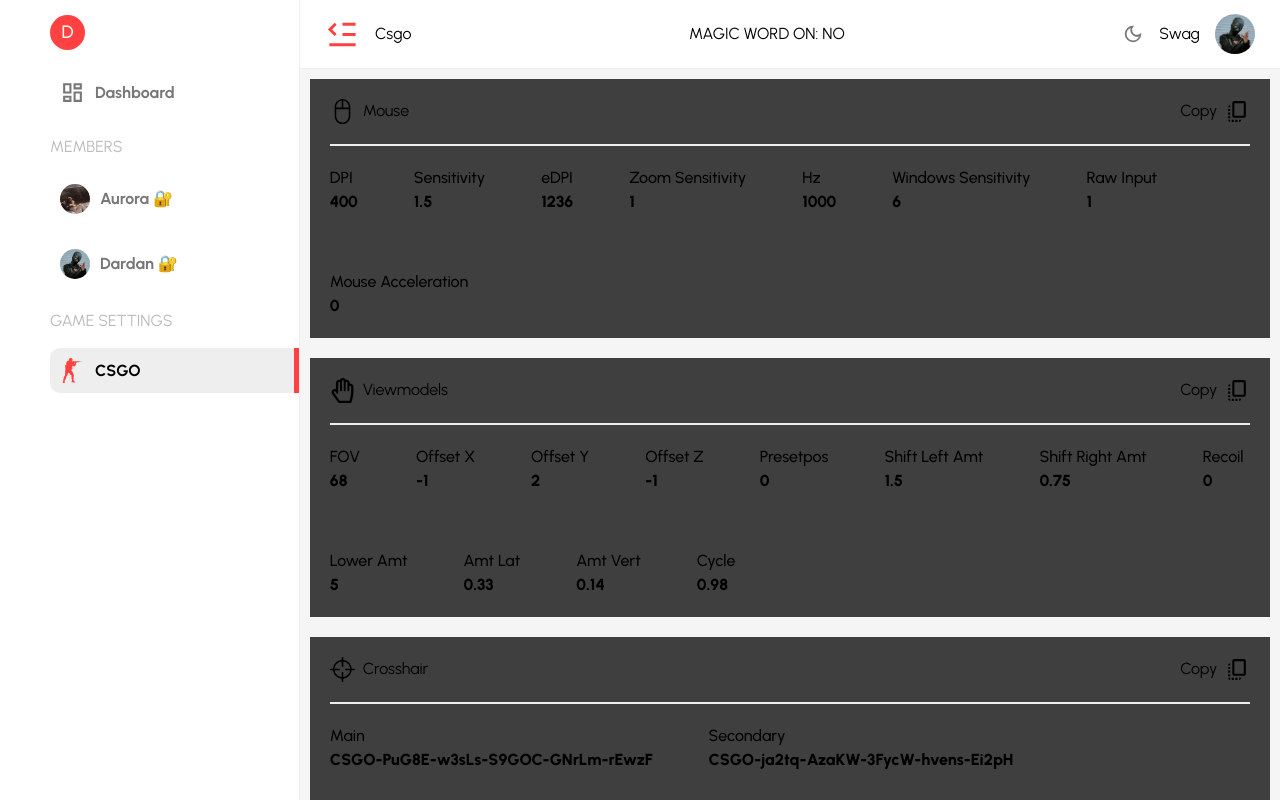
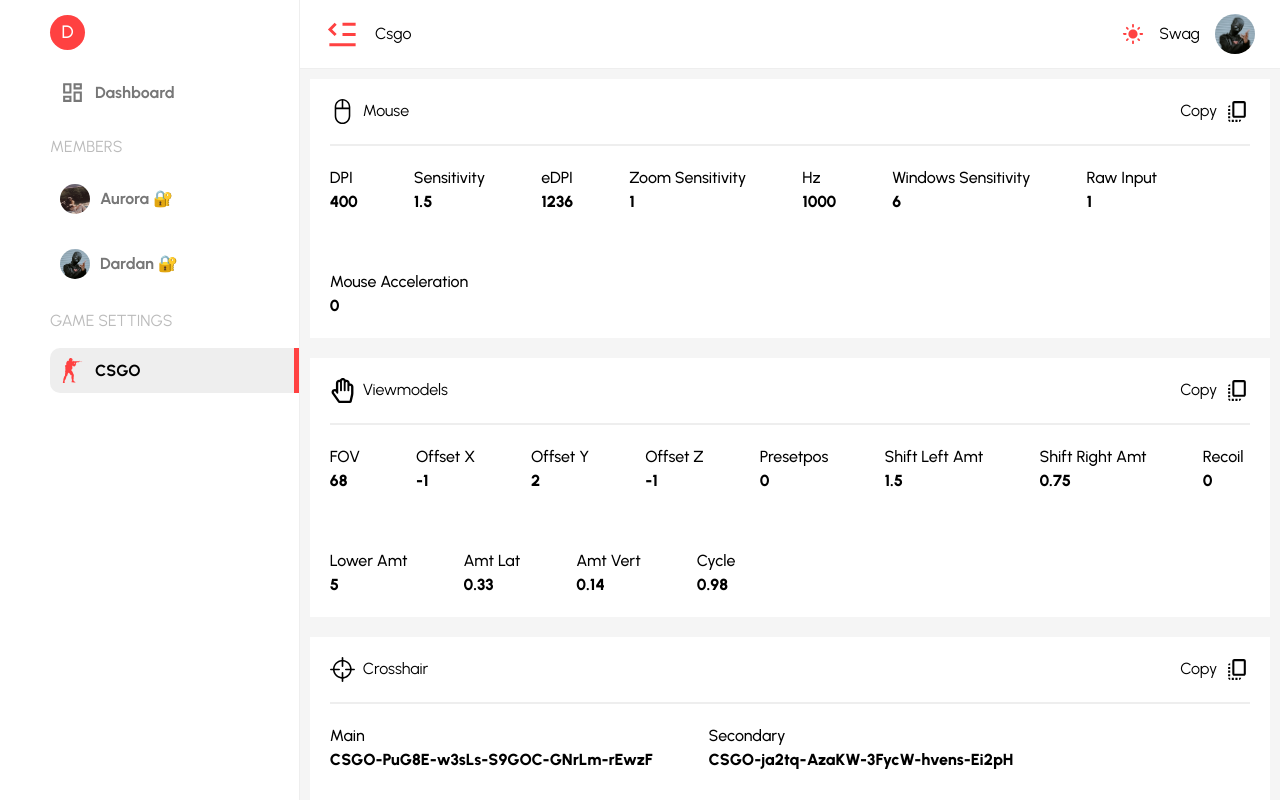
Before and after one commit to dardan743/portfolio, a React (Create React App) app: page /csgo in a window 1280 px wide. Built offline with nearby package versions, Linux system fonts and the light colour scheme; what i18next-xhr-backend would draw is missing.

Commit message:
fixed dark mode

```diff
--- a/src/components/admin/Navigation.jsx
+++ b/src/components/admin/Navigation.jsx
@@ -17,7 +17,7 @@
   let [isOpen, setIsOpen] = useState(false);
   const openModal = () => setIsOpen(true);
   const closeModal = () => setIsOpen(false);
-  const obj = JSON.parse(localStorage.getItem("magic_word"));
+  // const obj = JSON.parse(localStorage.getItem("magic_word"));
 
   const phrase = {
     magic: keyword,
@@ -44,7 +44,7 @@
             {window.location.pathname.split("/")?.[1]}
           </p>
         </div>
-        MAGIC WORD ON: {obj?.magic === "Dardan" ? "YES" : "NO"}
+        {/* MAGIC WORD ON: {obj?.magic === "Dardan" ? "YES" : "NO"} */}
         <div className="dashboard_navigation_icons">
           {/* <Player url={Song} /> */}
           {ToggleView}
@@ -83,8 +83,6 @@
                 leaveTo="opacity-0 scale-95"
               >
                 <Dialog.Panel className="w-full max-w-md transform overflow-hidden rounded-2xl bg-white p-6 text-left align-middle shadow-xl transition-all">
-                  {obj?.magic !== null && (
-                    <>
                   <Dialog.Title
                     as="h3"
                     className="text-lg text-center font-medium leading-6 text-gray-900"
@@ -96,26 +94,20 @@
                       Dardan
                     </p>
                   </div>
-                    </>
-                  )}
 
-                  {obj?.magic === null && (
                   <Dialog.Title
                     as="h3"
                     className="text-lg font-medium leading-6 text-gray-900"
                   >
                     Magic Word
                   </Dialog.Title>
-                  )}
 
-                  {obj?.magic === null && (
                   <div className="mt-2">
                     <p className="text-sm text-gray-500">
                       Use your magic key to unlock ur information!
                     </p>
                   </div>
-                  )}
-                  {obj?.magic === null && (
+
                   <input
                     className="border-2 border-[#eee] p-2 w-[100%] rounded-2xl mt-2"
                     value={keyword}
@@ -124,9 +116,7 @@
                     // readOnly={obj?.magic !== null ? true : false}
                     // disabled={obj?.magic !== "" ? true : false}
                   />
-                  )}
 
-                  {obj?.magic === null && (
                   <div className="mt-4">
                     <button
                       disabled={keyword.length > 4 ? false : true}
@@ -143,7 +133,6 @@
                       Submit
                     </button>
                   </div>
-                  )}
                 </Dialog.Panel>
               </Transition.Child>
             </div>
--- a/src/hooks/index.js
+++ b/src/hooks/index.js
@@ -2,3 +2,4 @@
 export { default as useThemeSwitcher } from "./useThemeSwitcher";
 export { default as useScrollTop } from "./useScrollTop";
 export { default as useAnimationOnScroll } from "./useAnimationOnScroll";
+export { default as useThemeDetector } from "./useThemeDetector";
--- /dev/null
+++ b/src/hooks/useThemeDetector.js
@@ -0,0 +1,19 @@
+import { useState, useEffect } from "react";
+
+const useThemeDetector = () => {
+  const getCurrentTheme = () =>
+    window.matchMedia("(prefers-color-scheme: dark)").matches;
+  const [isDarkTheme, setIsDarkTheme] = useState(getCurrentTheme());
+  const mqListener = (e) => {
+    setIsDarkTheme(e.matches);
+  };
+
+  useEffect(() => {
+    const darkThemeMq = window.matchMedia("(prefers-color-scheme: dark)");
+    darkThemeMq.addListener(mqListener);
+    return () => darkThemeMq.removeListener(mqListener);
+  }, []);
+  return isDarkTheme;
+};
+
+export default useThemeDetector;
--- a/src/hooks/useThemeSwitcher.js
+++ b/src/hooks/useThemeSwitcher.js
@@ -1,7 +1,9 @@
 import React, { useState, useEffect } from "react";
 import { MdLightMode, MdOutlineDarkMode } from "react-icons/md";
+import { useThemeDetector } from "hooks";
 
 function useThemeSwitcher() {
+  const isDarkTheme = useThemeDetector();
   const [mode, setMode] = useState(() => localStorage.getItem("mode"));
 
   useEffect(() => {
@@ -35,14 +37,19 @@
   const dark = () => setMode((mode) => (mode === "dark" ? "light" : "dark"));
 
   return (
-    <button
-      onClick={mode === "dark" ? light : dark}
-      // className="text-smallTextColor font-[600] border border-solid border-smallTextColor py-2 px-4 rounded-[8px] max-h-[40px] hover:bg-smallTextColor hover:text-white hover:font-[500] ease-in duration-300"
-    >
-      {mode === "dark" ? (
-        <MdLightMode size={22} />
+    // <button onClick={mode === "dark" ? light : dark}>
+    //   {mode === "dark" ? (
+    //     <MdLightMode size={22} id="switcher" />
+    //   ) : (
+    //     <MdOutlineDarkMode size={22} id="switcher" />
+    //   )}
+    // </button>
+
+    <button onClick={isDarkTheme ? dark : light}>
+      {isDarkTheme ? (
+        <MdOutlineDarkMode size={22} id="switcher" />
       ) : (
-        <MdOutlineDarkMode size={22} />
+        <MdLightMode size={22} id="switcher" />
       )}
     </button>
   );
--- a/src/pages/Aurora.jsx
+++ b/src/pages/Aurora.jsx
@@ -2,16 +2,12 @@
 import { aurora } from "assets/data/data";
 
 const Aurora = () => {
-  const mode = localStorage.getItem("mode");
   return (
     <div className="flex justify-start flex-wrap gap-5 mb-5">
       {aurora?.map((item) => (
         <div
-          className={
-            mode == "light"
-              ? `bg-white p-5 w-[100%] h-[100%] lg:w-[340px] md:w-[340px]`
-              : `bg-borderDarkColor p-5 w-[100%] h-[100%] lg:w-[340px] md:w-[340px]`
-          }
+          id="admin_bg"
+          className={`bg-white p-5 w-[100%] h-[100%] lg:w-[340px] md:w-[340px]`}
         >
           <h1 className="text-gray font-[800] text-3xl mb-3">
             {item.mainTitle}
--- a/src/pages/CSGO.jsx
+++ b/src/pages/CSGO.jsx
@@ -13,7 +13,6 @@
 import headphones from "assets/images/headphones.png";
 
 const CSGO = () => {
-  const mode = localStorage.getItem("mode");
   const [copiedM, setCopiedM] = React.useState(false);
   const copyM = () => setCopiedM(true);
   const [copiedVM, setCopiedVM] = React.useState(false);
@@ -39,9 +38,7 @@
 
   return (
     <>
-      <div
-        className={mode == "light" ? "bg-white p-5" : "bg-borderDarkColor p-5"}
-      >
+      <div id="admin_bg" className="bg-white p-5">
         <div className="flex items-center justify-between border-b-2 border-[#eee] pb-5">
           <div className="flex items-center gap-2">
             <BsMouse2 size={25} />
@@ -66,11 +63,7 @@
         </div>
       </div>
 
-      <div
-        className={
-          mode == "light" ? "bg-white p-5 mt-5" : "bg-borderDarkColor p-5 mt-5"
-        }
-      >
+      <div id="admin_bg" className="bg-white p-5 mt-5">
         <div className="flex items-center justify-between border-b-2 border-[#eee] pb-5">
           <div className="flex items-center gap-2">
             <FaRegHandPaper size={25} />
@@ -102,11 +95,7 @@
         </div>
       </div>
 
-      <div
-        className={
-          mode == "light" ? "bg-white p-5 mt-5" : "bg-borderDarkColor p-5 mt-5"
-        }
-      >
+      <div id="admin_bg" className="bg-white p-5 mt-5">
         <div className="flex items-center justify-between border-b-2 border-[#eee] pb-5">
           <div className="flex items-center gap-2">
             <RxCrosshair2 size={25} />
@@ -132,11 +121,7 @@
         </div>
       </div>
 
-      <div
-        className={
-          mode == "light" ? "bg-white p-5 mt-5" : "bg-borderDarkColor p-5 mt-5"
-        }
-      >
+      <div id="admin_bg" className="bg-white p-5 mt-5">
         <div className="flex items-center justify-between border-b-2 border-[#eee] pb-5">
           <div className="flex items-center gap-2">
             <MdOutlineRocketLaunch size={25} />
@@ -157,11 +142,7 @@
         </div>
       </div>
 
-      <div
-        className={
-          mode == "light" ? "bg-white p-5 mt-5" : "bg-borderDarkColor p-5 mt-5"
-        }
-      >
+      <div id="admin_bg" className="bg-white p-5 mt-5">
         <div className="flex items-center justify-between border-b-2 border-[#eee] pb-5">
           <div className="flex items-center gap-2">
             <RiComputerLine size={25} />
@@ -186,11 +167,7 @@
         </div>
       </div>
 
-      <div
-        className={
-          mode == "light" ? "bg-white p-5 mt-5" : "bg-borderDarkColor p-5 mt-5"
-        }
-      >
+      <div id="admin_bg" className="bg-white p-5 mt-5">
         <div className="flex items-center justify-between border-b-2 border-[#eee] pb-5">
           <div className="flex items-center gap-2">
             <FiBox size={25} />
--- a/src/pages/Dardan.jsx
+++ b/src/pages/Dardan.jsx
@@ -2,16 +2,12 @@
 import { dardan } from "assets/data/data";
 
 const Dardan = () => {
-  const mode = localStorage.getItem("mode");
   return (
     <div className="flex justify-start flex-wrap gap-5 mb-5">
       {dardan?.map((item) => (
         <div
-          className={
-            mode == "light"
-              ? `bg-white p-5 w-[100%] h-[100%] lg:w-[340px] md:w-[340px]`
-              : `bg-borderDarkColor p-5 w-[100%] h-[100%] lg:w-[340px] md:w-[340px]`
-          }
+          id="admin_bg"
+          className={`bg-white p-5 w-[100%] h-[100%] lg:w-[340px] md:w-[340px]`}
         >
           <h1 className="text-gray font-[800] text-3xl mb-3">
             {item.mainTitle}
--- a/src/pages/Dashbaord.jsx
+++ b/src/pages/Dashbaord.jsx
@@ -4,8 +4,6 @@
 const Dashbaord = () => {
   const elRef = useRef();
   const [height, setHeight] = useState(0);
-
-  const mode = localStorage.getItem("mode");
 
   useEffect(() => {
     if (!elRef?.current?.clientHeight) {
@@ -39,11 +37,8 @@
         <div
           key={i}
           ref={elRef}
-          className={
-            mode == "light"
-              ? `bg-white p-5 w-[100%] h-[100%] lg:w-[340px] md:w-[340px]`
-              : `bg-borderDarkColor p-5 w-[100%] h-[100%] lg:w-[340px] md:w-[340px]`
-          }
+          id="admin_bg"
+          className={`bg-white p-5 w-[100%] h-[100%] lg:w-[340px] md:w-[340px]`}
         >
           <h1 className="text-gray font-[800] text-3xl mb-3">
             {item.mainTitle}
--- a/src/styles/admin/_navigation.scss
+++ b/src/styles/admin/_navigation.scss
@@ -27,14 +27,15 @@
     align-items: center;
     gap: 15px;
     svg {
-      font-size: 30px;
+      font-size: 35px;
       cursor: pointer;
-      color: #777;
+      color: #ff4141;
       @include bezier-transition(all, 0.2s, ease-in-out);
       &:hover {
-        background: #eee;
-        border-radius: 50px;
-        padding: 3px;
+        // border: 1px solid #ff4141;
+        // border-radius: 50%;
+        background: none !important;
+        transform: scale(1.2);
       }
     }
     .profile {
--- a/src/styles/darkmode.scss
+++ b/src/styles/darkmode.scss
@@ -55,6 +55,9 @@
     .admin_dashboard_content_wrapper {
       // background: $secondary_dark_color;
       // background: $border-color;
+      #admin_bg {
+        background: $border-color;
+      }
     }
   }
 }
```
Lines whose indentation alone changed are shown as unchanged.
